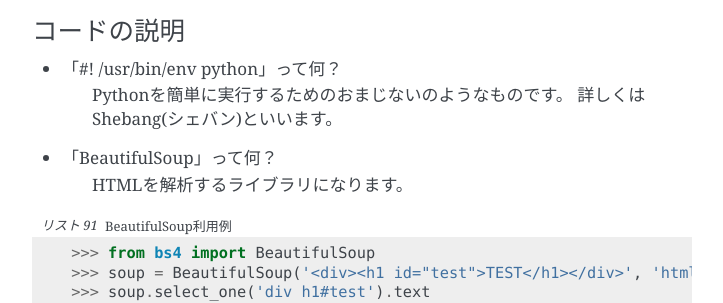
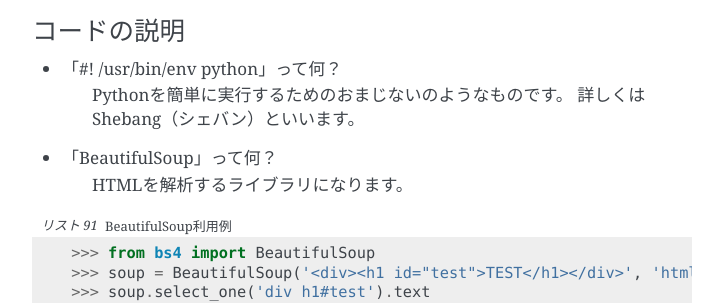
Before and after one commit to pyconjp/pycamp.pycon.jp, a Sphinx documentation site: the page built from source/7_scraping.rst, in a window 1280 px wide and 900 px high, scrolled down 1121 px. Shown: the part 177-480 px from the top of the window, without its empty margins (388-1111 px from the left). Built offline with Sphinx 7.4.7, drawn with Linux system fonts in a browser that asks for light colours; some of the changed text lies outside the part shown.

Commit message:
日本語文章内の括弧は全角に統一した ref #21

```diff
--- a/source/0_about.rst
+++ b/source/0_about.rst
@@ -7,7 +7,7 @@
 1. 遠方に住んでいるためPyCon JPのチュートリアルに参加できずにいた方
 2. Pythonを使っている人が周りにいなくてなかなか始められなかった方
 
-Python Boot Camp (PyCamp)企画案
+Python Boot Camp （PyCamp）企画案
 https://www.pycon.jp/support/bootcamp.html
 
 
--- a/source/1_install.rst
+++ b/source/1_install.rst
@@ -19,7 +19,7 @@
 
 Linux、OS X、Windows の3 つの環境でのインストール手順を説明します。
 
-Linux (Ubuntu Server) での場合
+Linux （Ubuntu Server） での場合
 -------------------------------------
 
 本書では、動作環境 `Ubuntu Server 16.04 <https://wiki.ubuntu.com/XenialXerus/ReleaseNotes>`_ 、
@@ -87,7 +87,7 @@
 .. _install-pip:
 
 .. code-block:: bash
-    :caption: pipのインストール(最後のx.x.xにはインストール時のpipの最新バージョン番号が入ります)
+    :caption: pipのインストール（最後のx.x.xにはインストール時のpipの最新バージョン番号が入ります）
 
     $ wget https://bootstrap.pypa.io/get-pip.py
     $ sudo python3 get-pip.py
--- a/source/6_pyvenv.rst
+++ b/source/6_pyvenv.rst
@@ -14,7 +14,7 @@
 ==========================
 Python は標準ライブラリだけでもいろいろなことができますが、さらに便利なサードパーティ製のパッケージも提供されています。
 
-サードパーティ製パッケージは `PyPI <https://pypi.python.org>`_ (the Python Package Index、パイピーアイと読む)というサイトで情報が共有されています。
+サードパーティ製パッケージは `PyPI <https://pypi.python.org>`_ （the Python Package Index、パイピーアイと読む）というサイトで情報が共有されています。
 
 .. figure:: images/pypi.png
    :width: 600
--- a/source/7_scraping.rst
+++ b/source/7_scraping.rst
@@ -64,7 +64,7 @@
 ------------
 * 「#! /usr/bin/env python」って何？
     Pythonを簡単に実行するためのおまじないのようなものです。
-    詳しくはShebang(シェバン)といいます。
+    詳しくはShebang（シェバン）といいます。
 
 * 「BeautifulSoup」って何？
     HTMLを解析するライブラリになります。
@@ -202,7 +202,7 @@
 
 参考
 ==========
-- wikipedia(スクレイピング) https://ja.wikipedia.org/wiki/ウェブスクレイピング
-- wikipedia(pip) https://ja.wikipedia.org/wiki/Pip
+- wikipedia（スクレイピング） https://ja.wikipedia.org/wiki/ウェブスクレイピング
+- wikipedia（pip） https://ja.wikipedia.org/wiki/Pip
 - `Requests: HTTP for Humans — Requests 2.10.0 documentation <http://docs.python-requests.org/en/master/>`_
 - `Beautiful Soup Documentation <https://www.crummy.com/software/BeautifulSoup/bs4/doc/>`_
```
